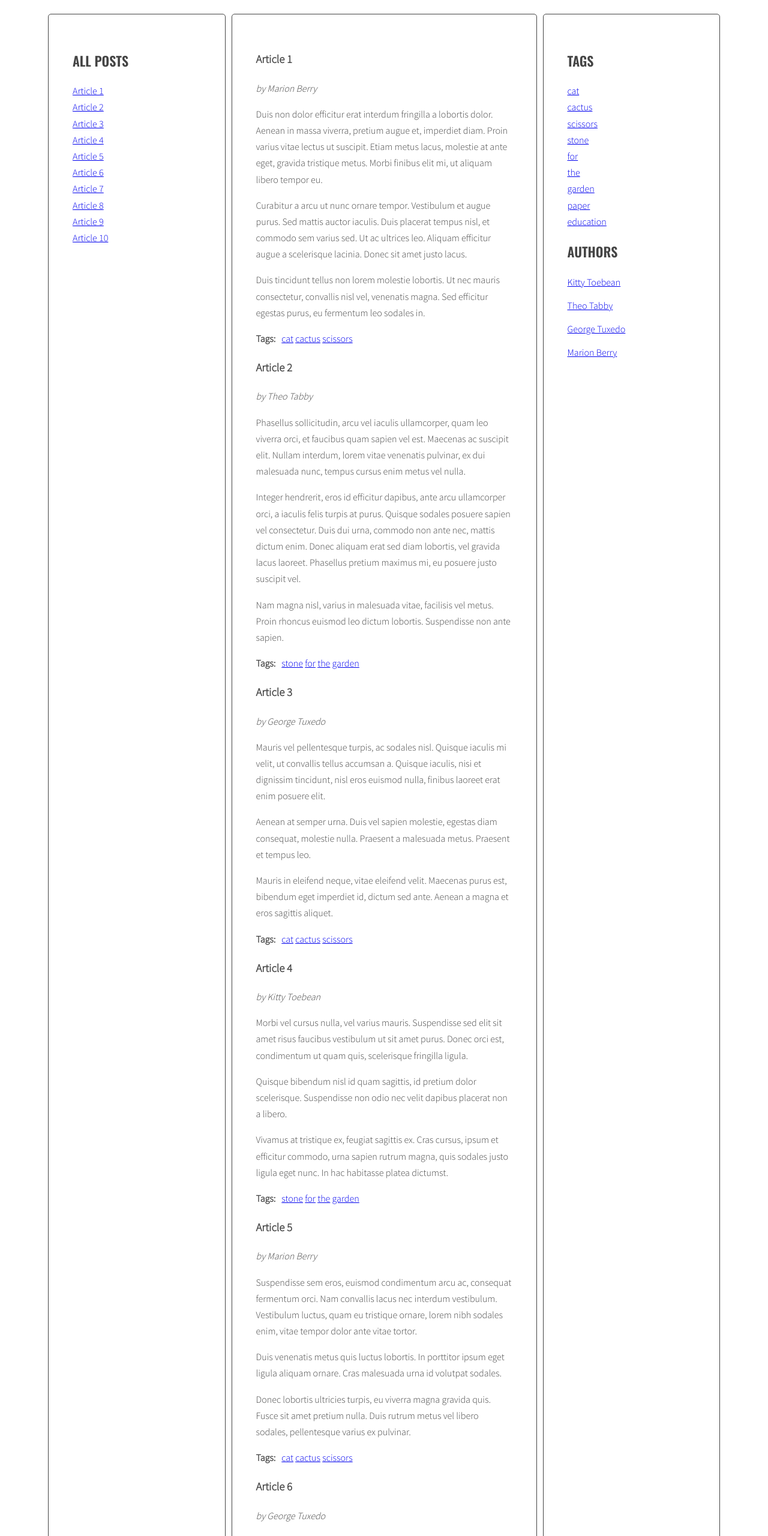
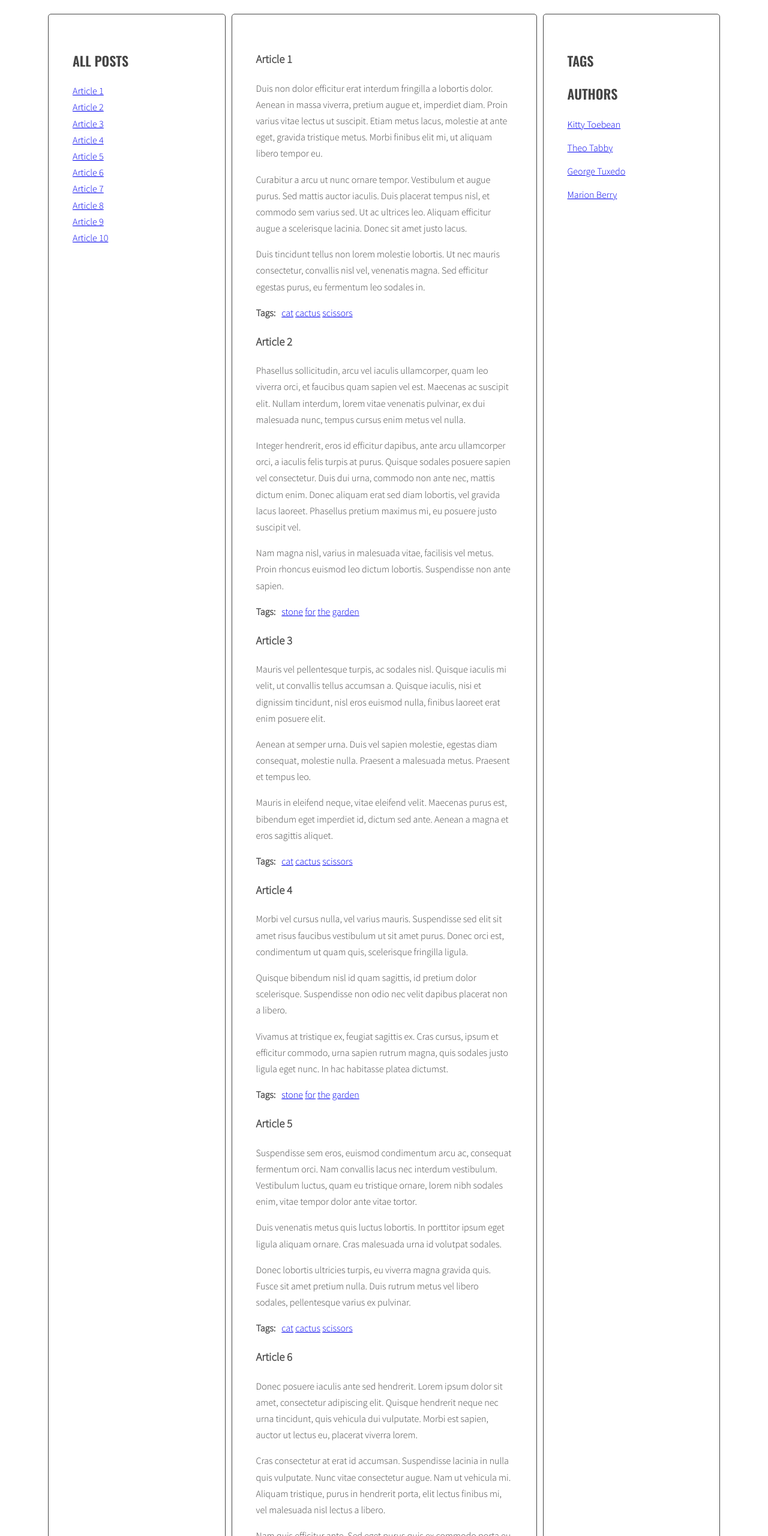
Before and after one commit to damian1704/javascript-blog, a website: page index.html in a window 1280 px wide. Shown: the part 220-2780 px from the top of the page at 60% size. Drawn offline with nearby package versions, Linux system fonts and the light colour scheme.

Commit message:
Add midified: index.html

```diff
--- a/index.html
+++ b/index.html
@@ -16,9 +16,9 @@
               </ul>
             </aside>
             <section class="posts">
-              <article class="post active" id="article-1" data-tags="cat cactus scissors">
+              <article data-author="George Tuxedo" class="post active" id="article-1" data-tags="cat cactus scissors">
                 <h3 class="post-title">Article 1</h3>
-                <p class="post-author">by Marion Berry</p>
+                <p class="post-author"></p>
                 <div class="post-content">
                   <p>Duis non dolor efficitur erat interdum fringilla a lobortis dolor. Aenean in massa viverra, pretium augue et, imperdiet diam. Proin varius vitae lectus ut suscipit. Etiam metus lacus, molestie at ante eget, gravida tristique metus. Morbi finibus elit mi, ut aliquam libero tempor eu.</p>
                   <p>Curabitur a arcu ut nunc ornare tempor. Vestibulum et augue purus. Sed mattis auctor iaculis. Duis placerat tempus nisl, et commodo sem varius sed. Ut ac ultrices leo. Aliquam efficitur augue a scelerisque lacinia. Donec sit amet justo lacus.</p>
@@ -30,9 +30,9 @@
                   </ul>
                 </div>
               </article>
-              <article class="post active" id="article-2" data-tags="stone for the garden">
+              <article data-author="George Tuxedo" class="post active" id="article-2" data-tags="stone for the garden">
                 <h3 class="post-title">Article 2</h3>
-                <p class="post-author">by Theo Tabby</p>
+                <p class="post-author"></p>
                 <div class="post-content">
                   <p>Phasellus sollicitudin, arcu vel iaculis ullamcorper, quam leo viverra orci, et faucibus quam sapien vel est. Maecenas ac suscipit elit. Nullam interdum, lorem vitae venenatis pulvinar, ex dui malesuada nunc, tempus cursus enim metus vel nulla.</p>
                   <p>Integer hendrerit, eros id efficitur dapibus, ante arcu ullamcorper orci, a iaculis felis turpis at purus. Quisque sodales posuere sapien vel consectetur. Duis dui urna, commodo non ante nec, mattis dictum enim. Donec aliquam erat sed diam lobortis, vel gravida lacus laoreet. Phasellus pretium maximus mi, eu posuere justo suscipit vel.</p>
@@ -44,9 +44,9 @@
                   </ul>
                 </div>
               </article>
-              <article class="post active" id="article-3" data-tags="cat cactus scissors">
+              <article data-author="George Tuxedo" class="post active" id="article-3" data-tags="cat cactus scissors">
                 <h3 class="post-title">Article 3</h3>
-                <p class="post-author">by George Tuxedo</p>
+                <p class="post-author"></p>
                 <div class="post-content">
                   <p>Mauris vel pellentesque turpis, ac sodales nisl. Quisque iaculis mi velit, ut convallis tellus accumsan a. Quisque iaculis, nisi et dignissim tincidunt, nisl eros euismod nulla, finibus laoreet erat enim posuere elit.</p>
                   <p>Aenean at semper urna. Duis vel sapien molestie, egestas diam consequat, molestie nulla. Praesent a malesuada metus. Praesent et tempus leo.</p>
@@ -58,9 +58,9 @@
                   </ul>
                 </div>
               </article>
-              <article class="post active" id="article-4" data-tags="stone for the garden">
+              <article data-author="George Tuxedo" class="post active" id="article-4" data-tags="stone for the garden">
                 <h3 class="post-title">Article 4</h3>
-                <p class="post-author">by Kitty Toebean</p>
+                <p class="post-author"></p>
                 <div class="post-content">
                   <p>Morbi vel cursus nulla, vel varius mauris. Suspendisse sed elit sit amet risus faucibus vestibulum ut sit amet purus. Donec orci est, condimentum ut quam quis, scelerisque fringilla ligula.</p>
                   <p>Quisque bibendum nisl id quam sagittis, id pretium dolor scelerisque. Suspendisse non odio nec velit dapibus placerat non a libero.</p>
@@ -72,9 +72,9 @@
                   </ul>
                 </div>
               </article>
-              <article class="post active" id="article-5" data-tags="cat cactus scissors">
+              <article data-author="Marion Berry"class="post active" id="article-5" data-tags="cat cactus scissors">
                 <h3 class="post-title">Article 5</h3>
-                <p class="post-author">by Marion Berry</p>
+                <p class="post-author"></p>
                 <div class="post-content">
                   <p>Suspendisse sem eros, euismod condimentum arcu ac, consequat fermentum orci. Nam convallis lacus nec interdum vestibulum. Vestibulum luctus, quam eu tristique ornare, lorem nibh sodales enim, vitae tempor dolor ante vitae tortor.</p>
                   <p>Duis venenatis metus quis luctus lobortis. In porttitor ipsum eget ligula aliquam ornare. Cras malesuada urna id volutpat sodales.</p>
@@ -86,9 +86,9 @@
                   </ul>
                 </div>
               </article>
-              <article class="post active" id="article-6" data-tags="stone for the garden">
+              <article data-author="Marion Berry" class="post active" id="article-6" data-tags="stone for the garden">
                 <h3 class="post-title">Article 6</h3>
-                <p class="post-author">by George Tuxedo</p>
+                <p class="post-author"></p>
                 <div class="post-content">
                   <p>Donec posuere iaculis ante sed hendrerit. Lorem ipsum dolor sit amet, consectetur adipiscing elit. Quisque hendrerit neque nec urna tincidunt, quis vehicula dui vulputate. Morbi est sapien, auctor ut lectus eu, placerat viverra lorem.</p>
                   <p>Cras consectetur at erat id accumsan. Suspendisse lacinia in nulla quis vulputate. Nunc vitae consectetur augue. Nam ut vehicula mi. Aliquam tristique, purus in hendrerit porta, elit lectus finibus mi, vel malesuada nisl lectus a libero.</p>
@@ -100,9 +100,9 @@
                   </ul>
                 </div>
               </article>
-              <article class="post active" id="article-7" data-tags="cat cactus scissors">
+              <article data-author="Kitty Toebean"class="post active" id="article-7" data-tags="cat cactus scissors">
                 <h3 class="post-title">Article 7</h3>
-                <p class="post-author">by Kitty Toebean</p>
+                <p class="post-author"></p>
                 <div class="post-content">
                   <p>Donec eleifend mauris ac nisl fermentum, ac fermentum turpis dignissim. Aliquam diam nisl, imperdiet a varius eget, lobortis sed nisi. Nullam suscipit ipsum sed magna blandit, sed pellentesque urna malesuada.</p>
                   <p>Duis vestibulum arcu et lectus viverra porta. Praesent tempor lacus eget quam mattis, sit amet venenatis diam ultrices. Morbi gravida sapien quis ligula tincidunt, vel sagittis erat ultrices.</p>
@@ -114,9 +114,9 @@
                   </ul>
                 </div>
               </article>
-              <article class="post active" id="article-8" data-tags="paper for education">
+              <article data-author="Marion Berry" class="post active" id="article-8" data-tags="paper for education">
                 <h3 class="post-title">Article 8</h3>
-                <p class="post-author">by Theo Tabby</p>
+                <p class="post-author"></p>
                 <div class="post-content">
                   <p>Praesent quis imperdiet erat. Curabitur tempor sapien a interdum malesuada. Proin libero erat, sagittis a sollicitudin eget, pulvinar nec risus. Cras et suscipit sem.</p>
                   <p>Maecenas consequat diam nec sollicitudin congue. Aenean porttitor porttitor quam, condimentum interdum metus congue sed. Donec at nulla ipsum.</p>
@@ -128,9 +128,9 @@
                   </ul>
                 </div>
               </article>
-              <article class="post active" id="article-9" data-tags="cat cactus scissors">
+              <article data-author="Marion Berry" class="post active" id="article-9" data-tags="cat cactus scissors">
                 <h3 class="post-title">Article 9</h3>
-                <p class="post-author">by Marion Berry</p>
+                <p class="post-author">data-author="Marion Berry"</p>
                 <div class="post-content">
                   <p>Tam et facilisis purus. Donec vulputate est quis lobortis posuere. Nunc vitae lorem ut odio faucibus pulvinar nec in justo. Ut ut ante ac tellus ornare tempus. Nunc maximus, tortor et dictum convallis, nunc libero posuere leo, scelerisque ultrices arcu sapien ut tellus.</p>
                   <p>Fusce lacinia augue massa, non tincidunt tortor auctor quis. Vestibulum ut pretium nisl. Etiam id tellus tempus, commodo ligula vehicula, porta magna.</p>
@@ -142,9 +142,9 @@
                   </ul>
                 </div>
               </article>
-              <article class="post active" id="article-10" data-tags="cat cactus scissors">
+              <article data-author="George Tuxedo" class="post active" id="article-10" data-tags="cat cactus scissors">
                 <h3 class="post-title">Article 10</h3>
-                <p class="post-author">by George Tuxedo</p>
+                <p class="post-author"></p>
                 <div class="post-content">
                   <p>Aliquam erat volutpat. Ut non eleifend lectus. Donec suscipit tellus tempor, ornare dui id, hendrerit neque. Phasellus lacinia laoreet dui in luctus. Sed hendrerit, magna sit amet varius tempor, augue augue scelerisque est, non scelerisque mauris libero eu sapien.</p>
                   <p>Sed at sapien in quam sollicitudin aliquam. In interdum metus a mi porttitor luctus. Sed commodo, arcu id lacinia posuere, felis elit pharetra urna, at feugiat est orci sit amet libero. Quisque in nisl est. Nullam vehicula at lectus non luctus. Cras aliquam neque magna, at varius nisi egestas ut.</p>
@@ -160,11 +160,6 @@
             <aside class="sidebar">
               <h2 class="section-title">Tags</h2>
               <ul class="list tags">
-                <li><a href="#">design</a> <span>(6)</span></li>
-                <li><a href="#">code</a> <span>(5)</span></li>
-                <li><a href="#">tutorials</a> <span>(4)</span></li>
-                <li><a href="#">reviews</a> <span>(4)</span></li>
-                <li><a href="#">news</a> <span>(6)</span></li>
               </ul>
               <h2 class="section-title">Authors</h2>
               <ul class="list authors">
--- a/js/script.js
+++ b/js/script.js
@@ -35,9 +35,10 @@
     optTitleSelector = '.post-title',
     optTitleListSelector = '.titles',
     optArticleTagsSelector = '.post-tags .list',
-    optArticleAuthorsSelector = '.post-author';
+    optArticleAuthorsSelector = '.post-author',
+    optTagsListSelector = 'tags.list';
 
-  function generateTitleLinks(customSelector = '') {
+  const generateTitleLinks = function(customSelector = '') {
 
     /* remove contents of titleList */
     const titleList = document.querySelector(optTitleListSelector);
@@ -79,8 +80,8 @@
   generateTitleLinks();
 
   function generateTags() {
-    /*[NEW] create a new variable allTags with an empty array */
-    let allTags = [];
+    /*[NEW] create a new variable allTags with an empty object */
+    let allTags = {};
 
     /* find all articles */
     const articles = document.querySelectorAll(optArticleSelector);
@@ -108,10 +109,10 @@
         html = html + linkHTML;
 
         /* [NEW] check if this link is NOT already in allTags */
-        if (allTags.indexOf(linkHTML) == -1) {
+        if (!allTags.hasOwnProperty(tag)) {
 
-          /* [NEW] add generated code to allTags array */
-          allTags.push(linkHTML);
+          /* [NEW] add tag to allTags object */
+          allTags[tag] = 1;
         }
 
       /* END LOOP: for each tag */
```
